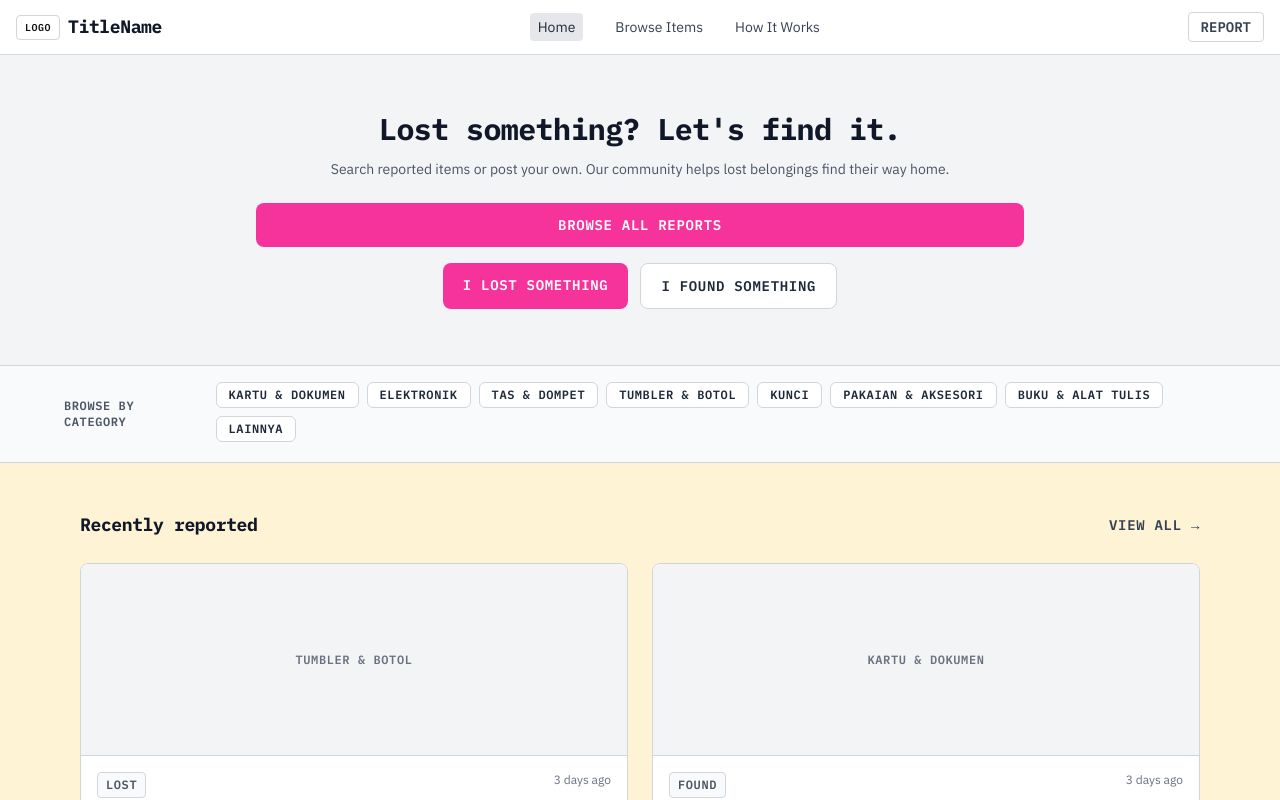
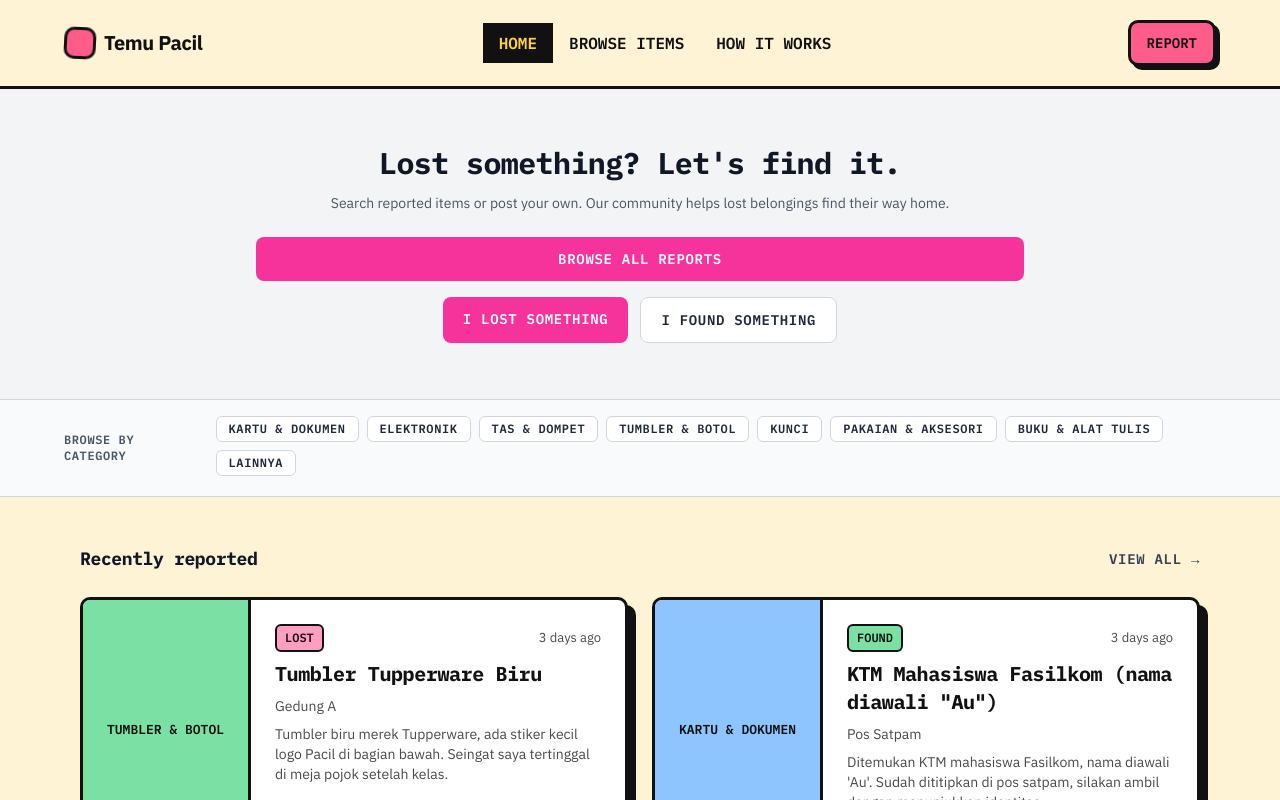
Before and after one commit to NewbGithub/Group10_PekanRISTEK_Project, a React (Vite) app in the folder frontend/: page / in a window 1280 px wide. Shown: the top 800 px of the page. Built offline with nearby package versions, Linux system fonts and the light colour scheme; no server answers.

Commit message:
feat(ui): restyle navbar, cards, filters, search, and pagination

```diff
--- a/frontend/src/components/FilterPanel.jsx
+++ b/frontend/src/components/FilterPanel.jsx
@@ -1,35 +1,43 @@
-import { useId, useState } from 'react';
+import { useState } from 'react';
 import { useNavigate, useSearchParams } from 'react-router-dom';
 import { toCategorySlug } from '../constants/filters';
 import useReferenceData from '../hooks/useReferenceData';
+import Button from './Button';
 
 const TYPE_OPTIONS = [
-  { value: 'ALL', label: 'ALL REPORTS' },
-  { value: 'LOST', label: 'LOST' },
-  { value: 'FOUND', label: 'FOUND' },
+  { value: 'ALL', label: 'All reports' },
+  { value: 'LOST', label: 'Lost' },
+  { value: 'FOUND', label: 'Found' },
 ];
 
 const DATE_OPTIONS = [
-  { value: '24h', label: 'LAST 24 HOURS' },
-  { value: '7d', label: 'LAST 7 DAYS' },
-  { value: '30d', label: 'LAST 30 DAYS' },
+  { value: '24h', label: 'Last 24 hours' },
+  { value: '7d', label: 'Last 7 days' },
+  { value: '30d', label: 'Last 30 days' },
 ];
 
-function OptionIndicator({ checked }) {
+function Row({ checked, children, onClick, radio }) {
   return (
+    <button
+      type="button"
+      aria-pressed={checked}
+      onClick={onClick}
+      className="flip flex w-full items-center gap-2 px-2 py-2 text-left text-[15px]"
+    >
       <span
         aria-hidden="true"
-      className={`w-5 h-5 rounded-md border border-gray-400 shrink-0 transition-colors ${
-        checked ? 'bg-gray-800 border-gray-800' : 'bg-white'
-      }`}
+        className={`h-4 w-4 shrink-0 border-2 border-ink ${
+          radio ? 'rounded-full' : 'rounded-[5px]'
+        } ${checked ? 'bg-pink' : 'bg-transparent'}`}
       />
+      {children}
+    </button>
   );
 }
 
 export default function FilterPanel({ onApply }) {
   const [searchParams] = useSearchParams();
   const navigate = useNavigate();
-  const groupId = useId();
   const { categories: categoryOptions } = useReferenceData();
 
   const appliedType = searchParams.get('type') || 'ALL';
@@ -82,97 +90,51 @@ export default function FilterPanel({ onApply }) {
   };
 
   return (
-    <div className="w-full md:w-72 shrink-0 bg-white border border-gray-300 rounded-xl p-6">
-      <div className="space-y-6">
-        <section>
-          <h2 className="uppercase tracking-wider text-sm font-semibold text-gray-900 mb-3">
-            TYPE
-          </h2>
-          <div className="space-y-3">
+    <aside className="panel grid content-start gap-5 p-6" aria-label="Filters">
+      <div className="grid gap-1">
+        <h2 className="ui mb-1 text-sm">Type</h2>
         {TYPE_OPTIONS.map((option) => (
-              <label
+          <Row
             key={option.value}
-                className="flex items-center gap-3 cursor-pointer select-none"
+            radio
+            checked={type === option.value}
+            onClick={() => setType(option.value)}
           >
-                <input
-                  type="radio"
-                  name={`type-${groupId}`}
-                  value={option.value}
-                  checked={type === option.value}
-                  onChange={() => setType(option.value)}
-                  className="sr-only"
-                />
-                <OptionIndicator checked={type === option.value} />
-                <span className="text-sm text-gray-700">{option.label}</span>
-              </label>
+            {option.label}
+          </Row>
         ))}
       </div>
-        </section>
 
-        <section>
-          <h2 className="uppercase tracking-wider text-sm font-semibold text-gray-900 mb-3">
-            CATEGORY
-          </h2>
-          <div className="space-y-3">
-            {categoryOptions.map(({ slug, name }) => {
-              const checked = categories.includes(slug);
-              return (
-                <label
+      <div className="grid gap-1">
+        <h2 className="ui mb-1 text-sm">Category</h2>
+        {categoryOptions.map(({ slug, name }) => (
+          <Row
             key={slug}
-                  className="flex items-center gap-3 cursor-pointer select-none"
+            checked={categories.includes(slug)}
+            onClick={() => toggleCategory(slug)}
           >
-                  <input
-                    type="checkbox"
-                    name="categories"
-                    value={slug}
-                    checked={checked}
-                    onChange={() => toggleCategory(slug)}
-                    className="sr-only"
-                  />
-                  <OptionIndicator checked={checked} />
-                  <span className="text-sm text-gray-700">{name}</span>
-                </label>
-              );
-            })}
-          </div>
-        </section>
-
-        <section>
-          <h2 className="uppercase tracking-wider text-sm font-semibold text-gray-900 mb-3">
-            DATE
-          </h2>
-          <div className="space-y-3">
-            {DATE_OPTIONS.map((option) => (
-              <label
-                key={option.value}
-                className="flex items-center gap-3 cursor-pointer select-none"
-              >
-                <input
-                  type="radio"
-                  name={`dateRange-${groupId}`}
-                  value={option.value}
-                  checked={dateRange === option.value}
-                  onChange={() => setDateRange(option.value)}
-                  onClick={() => {
-                    if (dateRange === option.value) toggleDateRange(option.value);
-                  }}
-                  className="sr-only"
-                />
-                <OptionIndicator checked={dateRange === option.value} />
-                <span className="text-sm text-gray-700">{option.label}</span>
-              </label>
+            {name}
+          </Row>
         ))}
       </div>
-        </section>
+
+      <div className="grid gap-1">
+        <h2 className="ui mb-1 text-sm">Date</h2>
+        {DATE_OPTIONS.map((option) => (
+          <Row
+            key={option.value}
+            radio
+            checked={dateRange === option.value}
+            onClick={() => toggleDateRange(option.value)}
+          >
+            {option.label}
+          </Row>
+        ))}
       </div>
 
-      <button
-        type="button"
-        onClick={applyFilters}
-        className="w-full mt-7 py-3 px-4 bg-gray-800 text-white rounded-lg font-semibold uppercase tracking-wider text-sm hover:bg-gray-700"
-      >
-        APPLY FILTERS
-      </button>
-    </div>
+      <Button full onClick={applyFilters}>
+        Apply filters
+      </Button>
+    </aside>
   );
 }
--- a/frontend/src/components/Navbar.jsx
+++ b/frontend/src/components/Navbar.jsx
@@ -1,118 +1,108 @@
 import { useState } from 'react';
-import { NavLink, useLocation } from 'react-router-dom';
+import { NavLink, useLocation, useNavigate } from 'react-router-dom';
+import Button from './Button';
 
 export default function Navbar() {
   const [mobileMenuOpen, setMobileMenuOpen] = useState(false);
   const location = useLocation();
+  const navigate = useNavigate();
 
   const toggleMenu = () => setMobileMenuOpen((prev) => !prev);
+  const closeMenu = () => setMobileMenuOpen(false);
+
+  const activeLink = ({ isActive }) =>
+    `ui block px-4 py-2 text-base leading-6 ${
+      isActive ? 'bg-ink text-yellow' : 'flip'
+    }`;
+  const plainLink = 'ui block px-4 py-2 text-base leading-6 flip';
+
+  // Re-clicking "How It Works" while already on the home page must scroll again,
+  // even though the URL hash does not change.
+  const goToHowItWorks = (event) => {
+    closeMenu();
+    if (location.pathname !== '/') return; // let the link navigate home first
+    const section = document.getElementById('how-it-works');
+    if (!section) return;
+    event.preventDefault();
+    section.scrollIntoView({ behavior: 'smooth' });
+    if (location.hash !== '#how-it-works') {
+      navigate('/#how-it-works', { replace: true });
+    }
+  };
 
   return (
-    <>
-      <nav className="flex justify-between items-center px-4 py-3 border-b border-gray-300 bg-white">
+    <header className="stamp sticky top-0 z-30 border-b-[3px] border-ink bg-cream" style={{ '--i': 0 }}>
+      <div className="flex items-center justify-between px-4 py-4 md:px-16 md:py-5">
         <div className="flex items-center gap-2">
-          <span className="font-ui border border-gray-300 px-2 py-1 rounded text-[10px] font-semibold tracking-wider">LOGO</span>
+          <span
+            className="wiggle block h-8 w-8 rounded-[10px] border-[3px] border-ink bg-pink"
+            aria-hidden="true"
+          />
           <NavLink
             to="/"
-            className={({ isActive }) =>
-              `font-headline text-lg font-semibold tracking-wider ${
-                isActive ? 'text-gray-900' : 'text-gray-800 hover:text-gray-600'
-              }`
-            }
+            className="font-head text-xl font-bold tracking-[-0.02em]"
           >
-            TitleName
+            Temu Pacil
           </NavLink>
         </div>
-        <div className="hidden md:flex items-center gap-6 text-sm text-gray-700">
-          <NavLink
-            to="/"
-            className={({ isActive }) =>
-              `font-body px-2 py-1 rounded ${
-                isActive ? 'bg-gray-200 text-gray-800' : 'text-gray-700 hover:bg-gray-50'
-              }`
-            }
-          >
+
+        <nav className="hidden md:flex" aria-label="Main">
+          <NavLink to="/" className={activeLink}>
             Home
           </NavLink>
-          <NavLink
-            to="/reports"
-            className={({ isActive }) =>
-              `font-body px-2 py-1 rounded ${
-                isActive ? 'bg-gray-200 text-gray-800' : 'text-gray-700 hover:bg-gray-50'
-              }`
-            }
-          >
+          <NavLink to="/reports" className={activeLink}>
             Browse Items
           </NavLink>
-          <NavLink
-            to="/#how-it-works"
-            className="font-body hover:text-gray-600"
-          >
+          <NavLink to="/#how-it-works" onClick={goToHowItWorks} className={plainLink}>
             How It Works
           </NavLink>
-        </div>
+        </nav>
+
         <div className="flex items-center gap-2">
-          <NavLink
-            to="/create"
-            className="font-ui text-sm border border-gray-300 px-3 py-1 rounded text-gray-700 hover:bg-gray-50"
-          >
+          <Button to="/create" small className="!px-4 !py-2">
             Report
-          </NavLink>
+          </Button>
           <button
             onClick={toggleMenu}
-            className="md:hidden text-gray-700"
+            className="press grid h-12 w-12 place-items-center rounded-[10px] bg-pink md:hidden"
             aria-expanded={mobileMenuOpen}
             aria-controls="mobile-menu"
             aria-label={mobileMenuOpen ? 'Close menu' : 'Open menu'}
           >
-            ≡
+            <span className="grid gap-1" aria-hidden="true">
+              <i className="block h-[3px] w-6 bg-ink" />
+              <i className="block h-[3px] w-6 bg-ink" />
+              <i className="block h-[3px] w-6 bg-ink" />
+            </span>
           </button>
         </div>
-      </nav>
+      </div>
 
       {mobileMenuOpen && (
-        <div key={location.pathname} id="mobile-menu" className="md:hidden border-t border-b border-gray-300 bg-white z-50">
-          <div className="px-4 py-3 space-y-3 border-b border-gray-300 pb-3">
-            <NavLink
-              to="/"
-              onClick={() => setMobileMenuOpen(false)}
-              className={({ isActive }) =>
-                `font-body block text-sm px-2 py-1 rounded ${
-                  isActive ? 'bg-gray-200 text-gray-800' : 'text-gray-700 hover:bg-gray-50'
-                }`
-              }
-            >
+        <nav
+          key={location.pathname}
+          id="mobile-menu"
+          className="snap-y border-t-[3px] border-ink bg-cream md:hidden"
+          aria-label="Mobile"
+        >
+          <div className="grid gap-1 border-b-[3px] border-ink px-4 py-3">
+            <NavLink to="/" onClick={closeMenu} className={activeLink}>
               Home
             </NavLink>
-            <NavLink
-              to="/reports"
-              onClick={() => setMobileMenuOpen(false)}
-              className={({ isActive }) =>
-                `font-body block text-sm px-2 py-1 rounded ${
-                  isActive ? 'bg-gray-200 text-gray-800' : 'text-gray-700 hover:bg-gray-50'
-                }`
-              }
-            >
+            <NavLink to="/reports" onClick={closeMenu} className={activeLink}>
               Browse Items
             </NavLink>
-            <NavLink
-              to="/#how-it-works"
-              onClick={() => setMobileMenuOpen(false)}
-              className="font-body block text-sm text-gray-700 hover:bg-gray-50 px-2 py-1 rounded"
-            >
+            <NavLink to="/#how-it-works" onClick={goToHowItWorks} className={plainLink}>
               How It Works
             </NavLink>
           </div>
           <div className="px-4 py-3">
-            <NavLink
-              to="/create"
-              className="font-ui w-full text-sm border border-gray-300 px-3 py-1 rounded text-gray-700 hover:bg-gray-50 block"
-            >
+            <Button to="/create" full onClick={closeMenu}>
               Report an Item
-            </NavLink>
+            </Button>
           </div>
-        </div>
+        </nav>
       )}
-    </>
+    </header>
   );
 }
--- a/frontend/src/components/ReportCard.jsx
+++ b/frontend/src/components/ReportCard.jsx
@@ -1,5 +1,6 @@
-import { useState } from 'react';
 import { Link } from 'react-router-dom';
+import Badge from './Badge';
+import Photo from './Photo';
 
 function timeAgo(dateString) {
   const date = new Date(dateString);
@@ -15,51 +16,52 @@ function timeAgo(dateString) {
   return 'Just now';
 }
 
-export default function ReportCard({ report, layout = 'side' }) {
-  const placeholder = (report.category?.name || 'ITEM').toUpperCase();
-  const isTop = layout === 'top';
-  const [imageFailed, setImageFailed] = useState(false);
-
-  const handleImageError = () => {
-    setImageFailed(true);
-  };
+/** Reported-item card. `stack` = photo on top on mobile, left from md up. */
+export default function ReportCard({
+  report,
+  layout = 'side',
+  className = '',
+  style,
+}) {
+  const stack = layout === 'top';
+  const photo = stack
+    ? 'h-36 border-b-[3px] border-ink md:h-auto md:w-[168px] md:shrink-0 md:border-b-0 md:border-r-[3px]'
+    : 'w-24 shrink-0 border-r-[3px] border-ink md:w-[168px]';
+  const label = (report.category?.name || 'ITEM').toUpperCase();
+  const time = timeAgo(report.createdAt);
 
   return (
-    <Link to={`/reports/${report.id}`} className="block w-full min-w-0">
-      <div className={`w-full min-w-0 overflow-hidden border border-gray-300 rounded-lg bg-white ${isTop ? 'flex flex-col' : 'flex flex-row'}`}>
-        <div className={`bg-gray-100 flex items-center justify-center shrink-0 ${isTop ? 'w-full h-48 border-b border-gray-300' : 'w-28 md:w-40 self-stretch border-r border-gray-300'}`}>
-          {report.imageUrl && !imageFailed ? (
-            <img
-              src={report.imageUrl}
-              alt={report.itemName}
-              className="w-full h-full object-cover max-w-full"
-              loading="lazy"
-              onError={handleImageError}
-            />
-          ) : (
-            <span className="font-ui text-xs tracking-wider text-gray-500">{placeholder}</span>
-          )}
+    <Link
+      to={`/reports/${report.id}`}
+      style={style}
+      className={`press-card flex overflow-hidden rounded-[10px] bg-white ${
+        stack ? 'flex-col md:flex-row' : 'flex-row'
+      } ${className}`}
+    >
+      <Photo
+        index={report.id}
+        label={label}
+        imageUrl={report.imageUrl}
+        className={photo}
+      />
+      <div className="flex min-w-0 flex-1 flex-col gap-2 p-4 md:p-6">
+        <div className="flex items-center justify-between gap-2">
+          <Badge status={report.type} />
+          {stack && <span className="text-xs text-mute md:text-[13px]">{time}</span>}
         </div>
-        <div className={`flex-1 min-w-0 flex flex-col gap-1 ${isTop ? 'p-4' : 'p-3'}`}>
-          <div className="flex justify-between items-start gap-2">
-            <span className="font-ui text-xs tracking-wider border border-gray-300 px-2 py-1 rounded text-gray-600 bg-gray-50">
-              {report.type}
-            </span>
-            <span className="font-body text-xs text-gray-500 whitespace-nowrap">
-              {timeAgo(report.createdAt)}
-            </span>
-          </div>
-          <h3 className={`font-headline font-semibold text-gray-900 ${isTop ? '' : 'truncate'}`}>
-            {report.itemName}
-          </h3>
-          <p className="font-body text-sm text-gray-500 truncate">{report.location?.name}</p>
-          <p className={`font-body text-sm text-gray-600 ${isTop ? 'line-clamp-2' : 'line-clamp-1'}`}>
-            {report.description}
-          </p>
-          <span className={`font-ui text-sm tracking-wider hover:underline mt-auto ${isTop ? 'block' : 'hidden md:inline-flex'}`}>
-            View Details →
-          </span>
-        </div>
+        <h3 className="text-lg leading-6 md:text-xl md:leading-7">
+          {report.itemName}
+        </h3>
+        <p className="text-xs leading-4 text-mute md:text-sm md:leading-5">
+          {report.location?.name}
+        </p>
+        <p
+          className={`text-sm leading-5 text-mute ${stack ? '' : 'hidden md:block'}`}
+        >
+          {report.description}
+        </p>
+        {!stack && <span className="text-xs text-mute md:hidden">{time}</span>}
+        <span className="ui mt-auto text-xs text-link">View details →</span>
       </div>
     </Link>
   );
```
Also changed, not shown: frontend/src/components/Pagination.jsx (+21 -14 lines), frontend/src/components/SearchBar.jsx (+17 -6 lines). Lines whose indentation alone changed are shown as unchanged.
